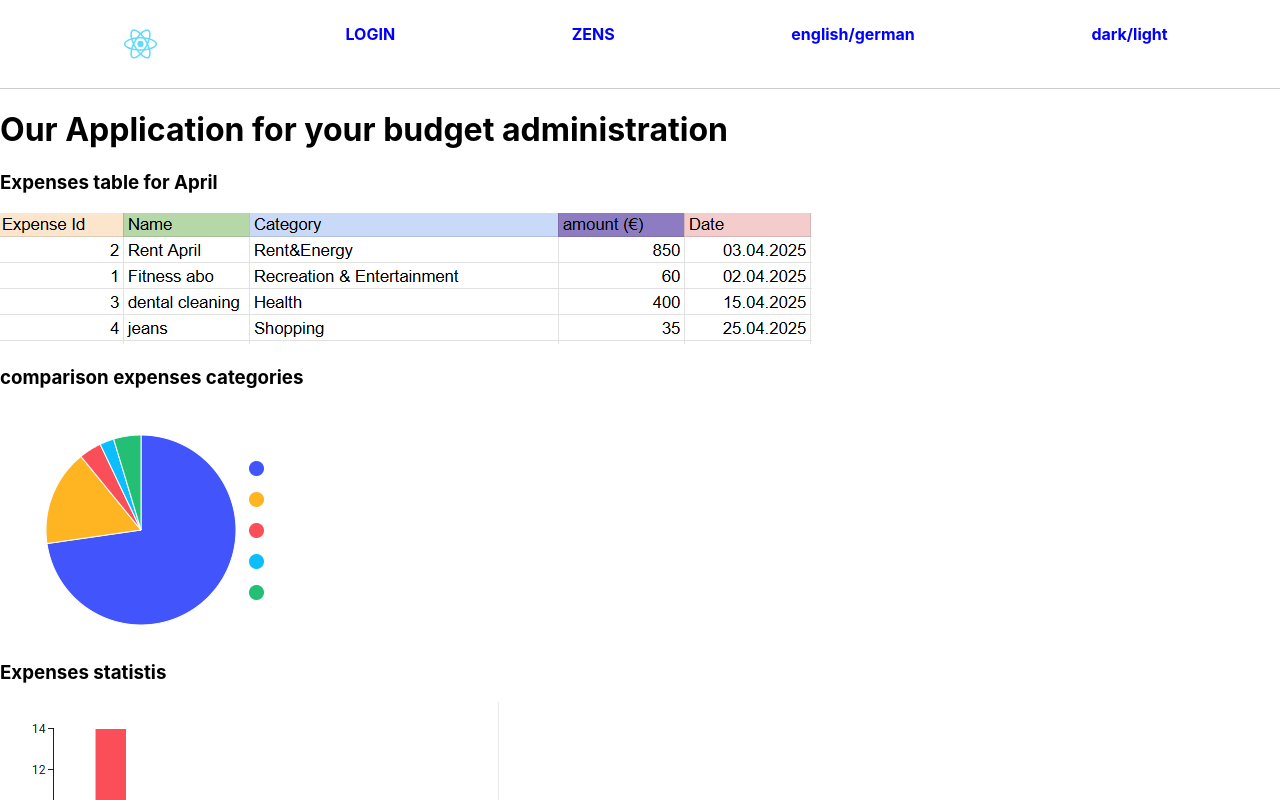
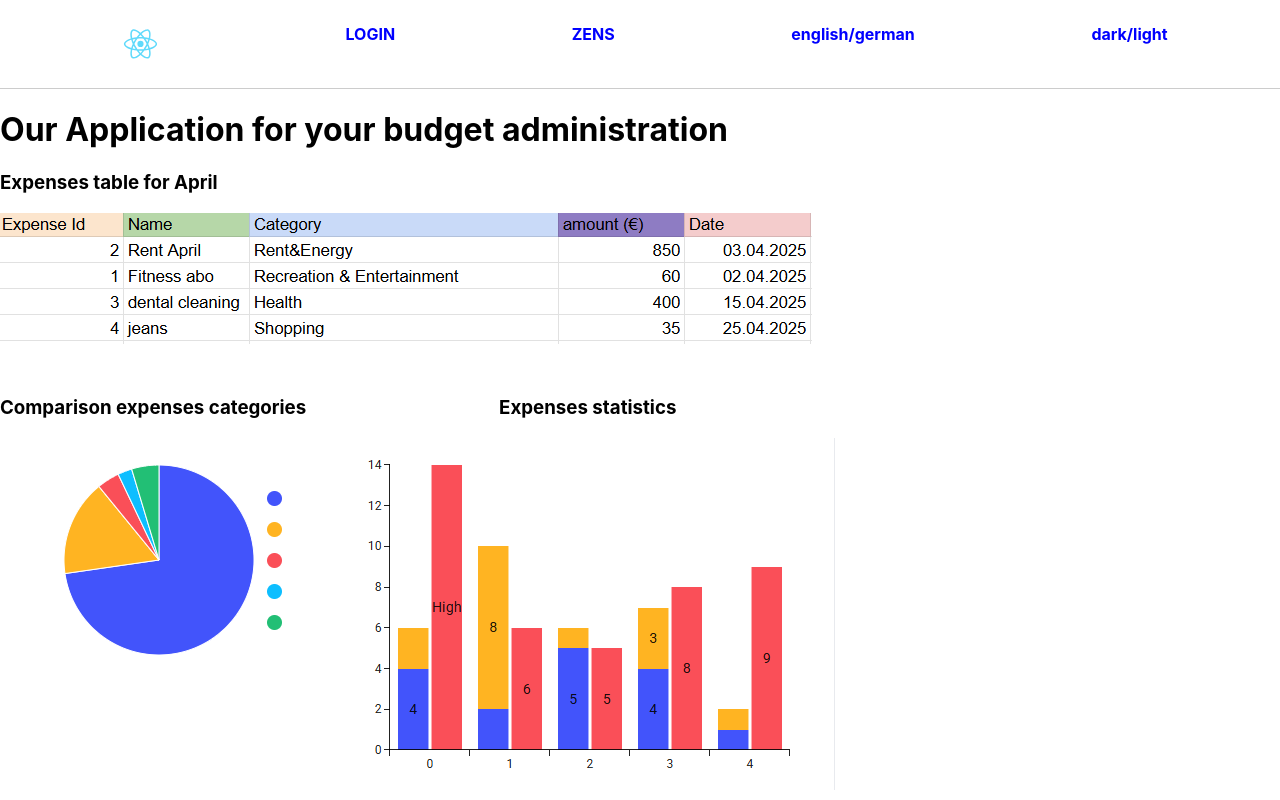
Before and after one commit to Fazsuzsa/Budget_Ausgaben_App, a React (Create React App) app in the folder frontend/: page / in a window 1280 px wide. Shown: the top 800 px of the page. Built offline with nearby package versions, Linux system fonts and the light colour scheme.

Commit message:
more components

```diff
--- a/frontend/src/App.js
+++ b/frontend/src/App.js
@@ -3,36 +3,45 @@ import Navbar from "./components/Navbar";
 import sampleTable from "./assets/images/sampleTable.png";
 import barChart from "./assets/images/barChart.png";
 import pieChart from "./assets/images/pieChart.png";
-
-const mystyle = {
-  // flex: 1,
-  //display: flex,
-  //flexdirection: column,
-  //alignitems:
-  // justifycontent: center,
-  //padding: 20,
-};
+import "./App.css";
 
 const App = () => {
   return (
     <>
-      <Navbar></Navbar>
-      <h1> Our Application for your budget administration</h1>
+      <Navbar />
+      <h1>Our Application for your budget administration</h1>
+
       <div>
-        <h3> Expenses table for April </h3>
-        <img src={sampleTable} alt="Expenses table for April" />
+        <h3>Expenses table for April</h3>
+        <img
+          src={sampleTable}
+          alt="Expenses table for April"
+          style={{ marginBottom: "30px" }}
+        />
       </div>
-      <div container charts styles={mystyle}></div>
-      <h3> comparison expenses categories </h3>
-      <div>
-        <img src={pieChart} alt="comparison expenses categories " />
-      </div>
-      <h3> Expenses statistis </h3>
-      <div>
-        <img src={barChart} alt="Expenses statistis" />
+
+      <div style={styles.chartContainer}>
+        <div style={styles.chartBox}>
+          <h3>Comparison expenses categories</h3>
+          <img src={pieChart} alt="comparison expenses categories" />
+        </div>
+        <div style={styles.chartBox}>
+          <h3>Expenses statistics</h3>
+          <img src={barChart} alt="Expenses statistics" />
+        </div>
       </div>
     </>
   );
 };
 
+const styles = {
+  chartContainer: {
+    display: "flex",
+    gap: "30px", // space between charts
+  },
+  chartBox: {
+    textAlign: "center",
+  },
+};
+
 export default App;
--- /dev/null
+++ b/frontend/src/components/About.js
@@ -0,0 +1,13 @@
+import React from "react";
+import Navbar from "./Navbar";
+
+function About() {
+  return (
+    <>
+      <Navbar></Navbar>
+      <h1>ZENS: About us ...</h1>;
+    </>
+  );
+}
+
+export default About;
--- /dev/null
+++ b/frontend/src/components/Dark_light.js
@@ -0,0 +1,13 @@
+import React from "react";
+import Navbar from "./Navbar";
+
+function Dark_light() {
+  return (
+    <>
+      <Navbar></Navbar>
+      <h1>Dark-/Light-Mode ...</h1>;
+    </>
+  );
+}
+
+export default Dark_light;
--- /dev/null
+++ b/frontend/src/components/Eng_ger.js
@@ -0,0 +1,13 @@
+import React from "react";
+import Navbar from "./Navbar";
+
+function Eng_ger() {
+  return (
+    <>
+      <Navbar></Navbar>
+      <h1>English/German ...</h1>;
+    </>
+  );
+}
+
+export default Eng_ger;
--- /dev/null
+++ b/frontend/src/components/Login.js
@@ -0,0 +1,13 @@
+import React from "react";
+import Navbar from "./Navbar";
+
+function Login() {
+  return (
+    <>
+      <Navbar></Navbar>
+      <h1>Login/Logout ...</h1>;
+    </>
+  );
+}
+
+export default Login;
--- a/frontend/src/components/Navbar.js
+++ b/frontend/src/components/Navbar.js
@@ -23,13 +23,13 @@ function Navbar() {
         ZENS
       </a>
       <div>
-        <a href="/ENG-GER" style={styles.link}>
+        <a href="/eng_ger" style={styles.link}>
           english/german
         </a>
       </div>
 
       <div>
-        <a href="/dark-light" style={styles.link}>
+        <a href="/dark_light" style={styles.link}>
           dark/light
         </a>
       </div>
--- a/frontend/src/index.js
+++ b/frontend/src/index.js
@@ -1,9 +1,13 @@
+import "./index.css";
 import React from "react";
 import ReactDOM from "react-dom/client";
-import "./index.css";
-import App from "./App";
 import reportWebVitals from "./reportWebVitals";
 import { BrowserRouter as Router, Routes, Route } from "react-router-dom";
+import App from "./App";
+import About from "./components/About";
+import Login from "./components/Login";
+import Eng_ger from "./components/Eng_ger";
+import Dark_light from "./components/Dark_light";
 
 const root = ReactDOM.createRoot(document.getElementById("root"));
 root.render(
@@ -11,6 +15,10 @@ root.render(
     <Router>
       <Routes>
         <Route path="/" element={<App></App>}></Route>
+        <Route path="/about" element={<About></About>}></Route>
+        <Route path="/login" element={<Login></Login>}></Route>
+        <Route path="/eng_ger" element={<Eng_ger></Eng_ger>}></Route>
+        <Route path="/dark_light" element={<Dark_light></Dark_light>}></Route>
 
         {/*<Route path="/Expenses" element={<Expenses></Expenses>}></Route>
           <Route
```
Also changed, not shown: 1 other file (tests, documents, lock files or other folders).
